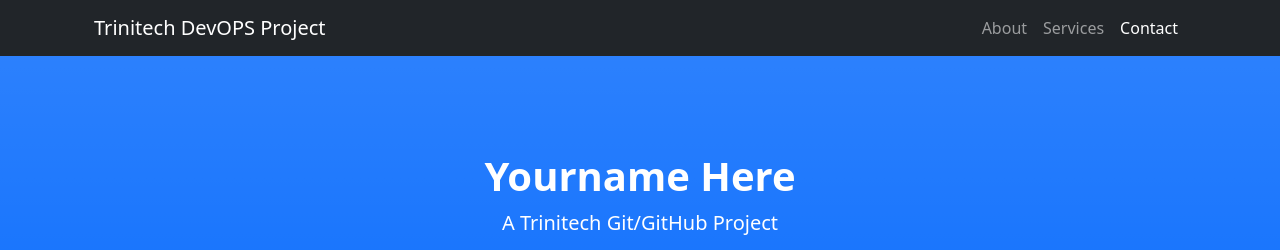
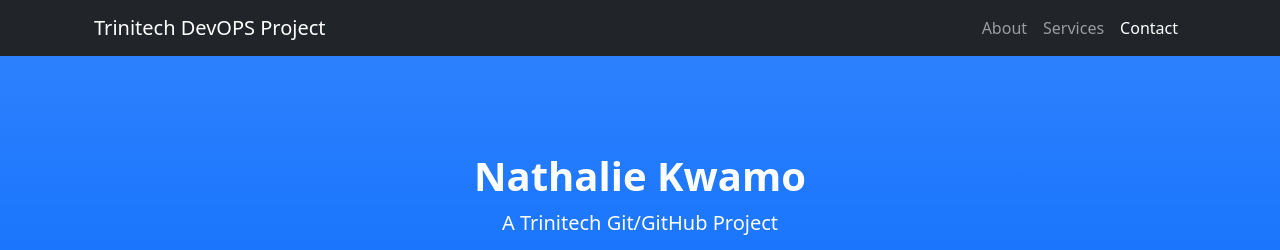
Before and after one commit to nkwamo/class34-repo, a plain HTML site: page index.html in a window 1280 px wide. Shown: the top 250 px of the page. Drawn offline with nearby package versions, Linux system fonts and the light colour scheme.

Commit message:
html name change

```diff
--- a/index.html
+++ b/index.html
@@ -30,7 +30,7 @@
         <!-- Header-->
         <header class="bg-primary bg-gradient text-white">
             <div class="container px-4 text-center">
-                <h1 class="fw-bolder">Yourname Here</h1>
+                <h1 class="fw-bolder">Nathalie Kwamo</h1>
                 <p class="lead">A Trinitech Git/GitHub Project</p>
                 <a class="btn btn-lg btn-light" href="#about">Start scrolling!</a>
             </div>
```
